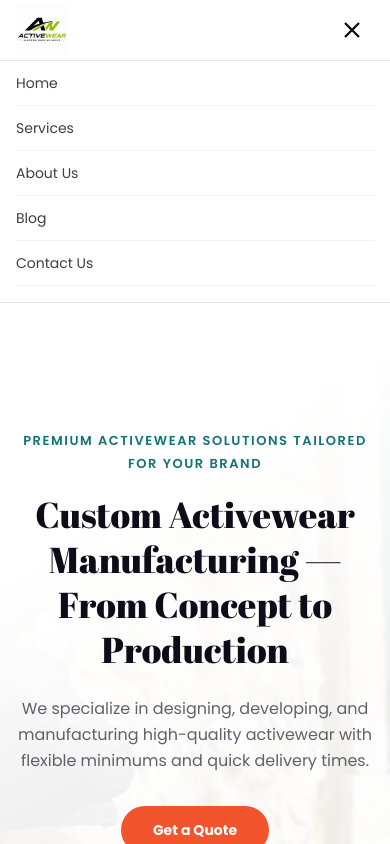
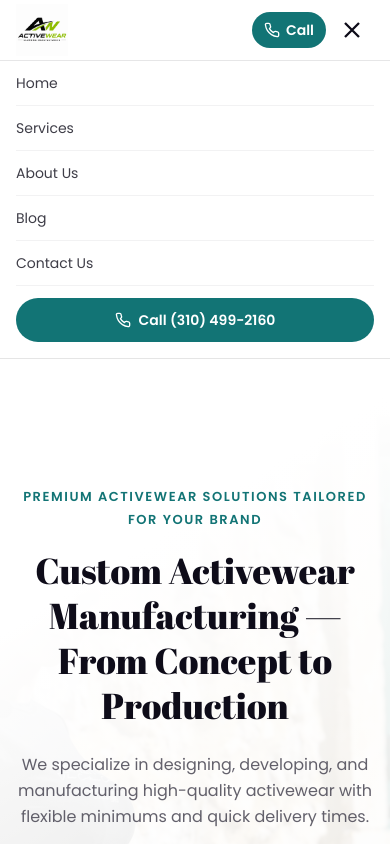
Before and after one commit to mperlmutter83/activewear-clothing-manufacturers, a Next.js app: page / in a window 390 px wide. Both pictures are taken after a click on the button "Toggle menu". Shown: the top 844 px of the page. Built offline with nearby package versions, Linux system fonts and the light colour scheme.

Commit message:
Add click-to-call phone number to header menu (desktop + mobile) + robots/sitemap/canonical

```diff
--- a/src/app/page.tsx
+++ b/src/app/page.tsx
@@ -1,6 +1,12 @@
 import Image from 'next/image';
 import Link from 'next/link';
 import PageHero from '@/components/PageHero';
+
+export const metadata = {
+  alternates: {
+    canonical: "https://www.activewearclothingmanufacturers.com",
+  },
+};
 
 const accolades = [
   {
--- /dev/null
+++ b/src/app/robots.ts
@@ -0,0 +1,8 @@
+import type { MetadataRoute } from "next";
+
+export default function robots(): MetadataRoute.Robots {
+  return {
+    rules: { userAgent: "*", allow: "/" },
+    sitemap: "https://www.activewearclothingmanufacturers.com/sitemap.xml",
+  };
+}
--- /dev/null
+++ b/src/app/sitemap.ts
@@ -0,0 +1,13 @@
+import type { MetadataRoute } from "next";
+
+const base = "https://www.activewearclothingmanufacturers.com";
+
+export default function sitemap(): MetadataRoute.Sitemap {
+  const routes = ["","/about-us","/blog","/contact-us","/looking-for-work","/services"];
+  return routes.map((route) => ({
+    url: `${base}${route}`,
+    lastModified: new Date(),
+    changeFrequency: route === "" ? "weekly" : "monthly",
+    priority: route === "" ? 1 : 0.8,
+  }));
+}
--- a/src/components/Header.tsx
+++ b/src/components/Header.tsx
@@ -3,6 +3,9 @@
 import { useState } from 'react';
 import Image from 'next/image';
 import Link from 'next/link';
+
+const PHONE_DISPLAY = '(310) 499-2160';
+const PHONE_HREF = 'tel:+13104992160';
 
 const navLinks = [
   { label: 'Home', href: '/' },
@@ -11,6 +14,23 @@ const navLinks = [
   { label: 'Blog', href: '/blog' },
   { label: 'Contact Us', href: '/contact-us' },
 ];
+
+function PhoneIcon({ className }: { className?: string }) {
+  return (
+    <svg
+      className={className}
+      viewBox="0 0 24 24"
+      fill="none"
+      stroke="currentColor"
+      strokeWidth="2"
+      strokeLinecap="round"
+      strokeLinejoin="round"
+      aria-hidden="true"
+    >
+      <path d="M22 16.92v3a2 2 0 0 1-2.18 2 19.79 19.79 0 0 1-8.63-3.07 19.5 19.5 0 0 1-6-6 19.79 19.79 0 0 1-3.07-8.67A2 2 0 0 1 4.11 2h3a2 2 0 0 1 2 1.72c.127.96.361 1.903.7 2.81a2 2 0 0 1-.45 2.11L8.09 9.91a16 16 0 0 0 6 6l1.27-1.27a2 2 0 0 1 2.11-.45c.907.339 1.85.573 2.81.7A2 2 0 0 1 22 16.92z" />
+    </svg>
+  );
+}
 
 export default function Header() {
   const [open, setOpen] = useState(false);
@@ -39,11 +59,27 @@ export default function Header() {
               {link.label}
             </Link>
           ))}
+          <a
+            href={PHONE_HREF}
+            className="inline-flex items-center gap-2 bg-teal text-white text-sm font-sans font-semibold px-4 py-2 rounded-full hover:bg-navy transition-colors"
+          >
+            <PhoneIcon className="w-4 h-4" />
+            {PHONE_DISPLAY}
+          </a>
         </nav>
 
-        {/* Mobile hamburger */}
+        {/* Mobile: call button + hamburger */}
+        <div className="lg:hidden flex items-center gap-1">
+          <a
+            href={PHONE_HREF}
+            className="inline-flex items-center gap-1.5 bg-teal text-white text-sm font-sans font-semibold px-3 py-2 rounded-full"
+            aria-label={`Call us at ${PHONE_DISPLAY}`}
+          >
+            <PhoneIcon className="w-4 h-4" />
+            Call
+          </a>
           <button
-          className="lg:hidden text-navy p-2"
+            className="text-navy p-2"
             onClick={() => setOpen(!open)}
             aria-label="Toggle menu"
           >
@@ -55,6 +91,7 @@ export default function Header() {
               )}
             </svg>
           </button>
+        </div>
       </div>
 
       {/* Mobile menu */}
@@ -70,6 +107,14 @@ export default function Header() {
               {link.label}
             </Link>
           ))}
+          <a
+            href={PHONE_HREF}
+            onClick={() => setOpen(false)}
+            className="mt-3 flex items-center justify-center gap-2 bg-teal text-white text-sm font-sans font-semibold px-4 py-3 rounded-full"
+          >
+            <PhoneIcon className="w-4 h-4" />
+            Call {PHONE_DISPLAY}
+          </a>
         </nav>
       )}
     </header>
```
Lines whose indentation alone changed are shown as unchanged.
